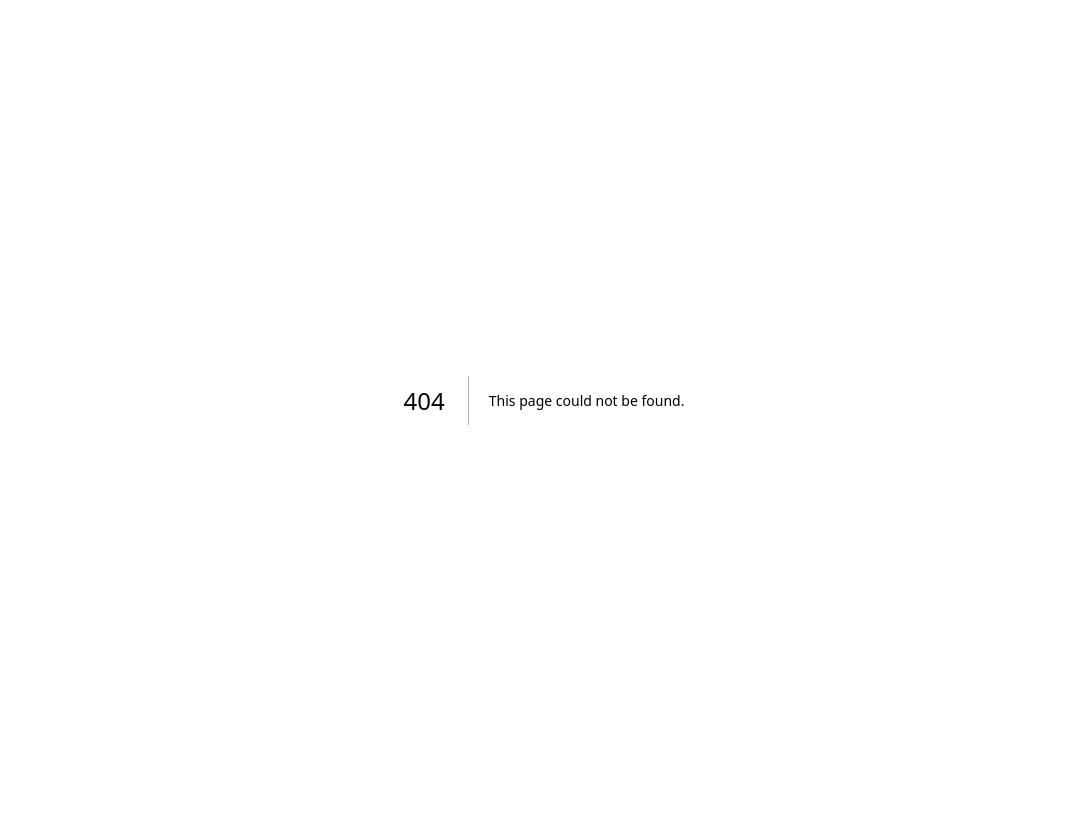
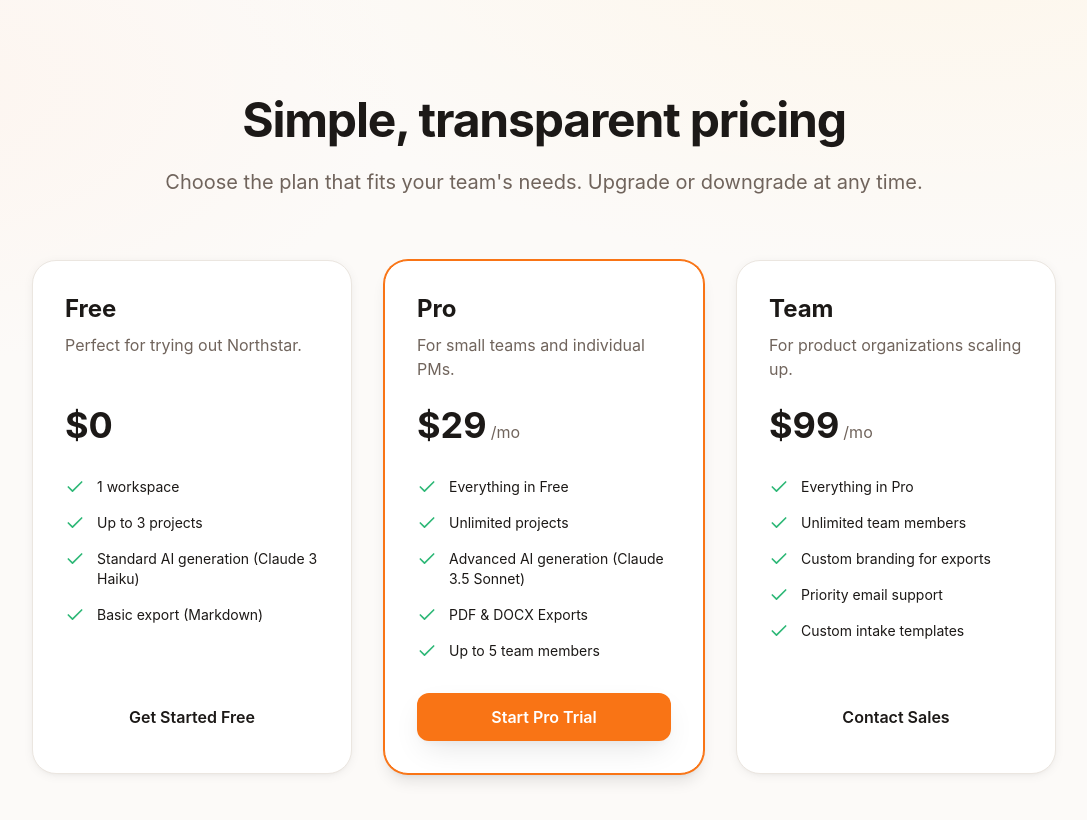
Before and after one commit to FarisAnugrah/northstar, a Next.js app in the folder app/: page /pricing in a window 1280 px wide. Before the commit this address had no page. Shown: the top 820 px of the page, without its empty margins (96-1183 px from the left). Built offline with nearby package versions, Linux system fonts and the light colour scheme.

Commit message:
feat: marketing and legal pages (pricing, privacy, terms) for phase 8 soft launch

```diff
--- /dev/null
+++ b/app/app/pricing/page.tsx
@@ -0,0 +1,108 @@
+import Link from "next/link";
+import { Check } from "lucide-react";
+
+const plans = [
+  {
+    name: "Free",
+    price: "$0",
+    description: "Perfect for trying out Northstar.",
+    features: [
+      "1 workspace",
+      "Up to 3 projects",
+      "Standard AI generation (Claude 3 Haiku)",
+      "Basic export (Markdown)",
+    ],
+    cta: "Get Started Free",
+    href: "/signup",
+  },
+  {
+    name: "Pro",
+    price: "$29",
+    period: "/mo",
+    description: "For small teams and individual PMs.",
+    features: [
+      "Everything in Free",
+      "Unlimited projects",
+      "Advanced AI generation (Claude 3.5 Sonnet)",
+      "PDF & DOCX Exports",
+      "Up to 5 team members",
+    ],
+    cta: "Start Pro Trial",
+    href: "/signup?plan=pro",
+    highlight: true,
+  },
+  {
+    name: "Team",
+    price: "$99",
+    period: "/mo",
+    description: "For product organizations scaling up.",
+    features: [
+      "Everything in Pro",
+      "Unlimited team members",
+      "Custom branding for exports",
+      "Priority email support",
+      "Custom intake templates",
+    ],
+    cta: "Contact Sales",
+    href: "mailto:sales@northstar.ai",
+  },
+];
+
+export default function PricingPage() {
+  return (
+    <div className="min-h-screen py-24 px-6">
+      <div className="max-w-7xl mx-auto">
+        <div className="text-center max-w-3xl mx-auto mb-16">
+          <h1 className="text-4xl md:text-5xl font-bold tracking-tight mb-6">
+            Simple, transparent pricing
+          </h1>
+          <p className="text-xl text-muted-foreground">
+            Choose the plan that fits your team&apos;s needs. Upgrade or downgrade at any time.
+          </p>
+        </div>
+
+        <div className="grid md:grid-cols-3 gap-8 max-w-5xl mx-auto">
+          {plans.map((plan) => (
+            <div
+              key={plan.name}
+              className={`rounded-3xl p-8 flex flex-col bg-surface border ${
+                plan.highlight
+                  ? "border-primary shadow-lg ring-1 ring-primary"
+                  : "border-border shadow-soft"
+              }`}
+            >
+              <div className="mb-8">
+                <h3 className="text-2xl font-bold mb-2">{plan.name}</h3>
+                <p className="text-muted-foreground h-12">{plan.description}</p>
+                <div className="mt-6 flex items-baseline gap-1">
+                  <span className="text-4xl font-bold">{plan.price}</span>
+                  {plan.period && <span className="text-muted-foreground">{plan.period}</span>}
+                </div>
+              </div>
+
+              <ul className="space-y-4 mb-8 flex-1">
+                {plan.features.map((feature) => (
+                  <li key={feature} className="flex gap-3 text-sm">
+                    <Check className="h-5 w-5 text-accent-emerald shrink-0" />
+                    <span>{feature}</span>
+                  </li>
+                ))}
+              </ul>
+
+              <Link
+                href={plan.href}
+                className={`w-full py-3 px-4 rounded-xl font-semibold text-center transition-colors ${
+                  plan.highlight
+                    ? "bg-primary text-primary-foreground hover:bg-primary-hover shadow-lift"
+                    : "bg-secondary text-secondary-foreground hover:bg-secondary/80"
+                }`}
+              >
+                {plan.cta}
+              </Link>
+            </div>
+          ))}
+        </div>
+      </div>
+    </div>
+  );
+}
--- /dev/null
+++ b/app/app/privacy/page.tsx
@@ -0,0 +1,35 @@
+export default function PrivacyPage() {
+  return (
+    <div className="min-h-screen py-24 px-6">
+      <div className="max-w-3xl mx-auto prose dark:prose-invert">
+        <h1>Privacy Policy</h1>
+        <p className="text-muted-foreground">Last updated: {new Date().toLocaleDateString()}</p>
+
+        <h2>1. Information We Collect</h2>
+        <p>
+          We collect information you provide directly to us, including:
+          name, email address, company name, and payment information when you subscribe.
+        </p>
+
+        <h2>2. How We Use AI</h2>
+        <p>
+          Northstar uses third-party AI providers (such as Anthropic and OpenAI) to process your
+          project specifications. We do not use your proprietary data to train our own base models,
+          and our agreements with API providers prohibit them from using your data for model training.
+        </p>
+
+        <h2>3. Data Storage and Security</h2>
+        <p>
+          Your data is stored securely using industry-standard encryption both in transit and at rest.
+          We use role-based access control (RLS) to ensure your workspace data remains isolated.
+        </p>
+
+        <h2>4. Contact Us</h2>
+        <p>
+          If you have any questions about this Privacy Policy, please contact us at:
+          privacy@northstar.ai
+        </p>
+      </div>
+    </div>
+  );
+}
--- /dev/null
+++ b/app/app/terms/page.tsx
@@ -0,0 +1,40 @@
+export default function TermsPage() {
+  return (
+    <div className="min-h-screen py-24 px-6">
+      <div className="max-w-3xl mx-auto prose dark:prose-invert">
+        <h1>Terms of Service</h1>
+        <p className="text-muted-foreground">Last updated: {new Date().toLocaleDateString()}</p>
+
+        <h2>1. Acceptance of Terms</h2>
+        <p>
+          By accessing and using Northstar (&quot;the Service&quot;), you agree to be bound by these Terms of Service.
+        </p>
+
+        <h2>2. Subscription and Billing</h2>
+        <p>
+          Some aspects of the Service are billed on a subscription basis. You will be billed in advance
+          on a recurring, periodic basis. All fees are non-refundable unless otherwise required by law.
+        </p>
+
+        <h2>3. Acceptable Use</h2>
+        <p>
+          You agree not to use the Service to generate prohibited content, reverse engineer the platform,
+          or attempt to bypass our rate limits and security measures.
+        </p>
+
+        <h2>4. Generated Content</h2>
+        <p>
+          You retain all rights to the input you provide to the Service. Any documents or content
+          generated by the Service based on your input belong to you.
+        </p>
+
+        <h2>5. Limitation of Liability</h2>
+        <p>
+          Northstar provides AI-generated drafts. We are not responsible for the business outcomes,
+          technical implementations, or legal standing of the generated specifications. Always review
+          and verify generated documents before use.
+        </p>
+      </div>
+    </div>
+  );
+}
--- a/app/package.json
+++ b/app/package.json
@@ -17,10 +17,12 @@
     "@prisma/client": "^5.22.0",
     "@supabase/ssr": "^0.5.2",
     "@supabase/supabase-js": "^2.46.1",
+    "@tailwindcss/typography": "^0.5.20",
     "@tiptap/pm": "^2.27.2",
     "@tiptap/react": "^2.27.2",
     "@tiptap/starter-kit": "^2.27.2",
     "docx": "^9.7.1",
+    "lucide-react": "^1.39.0",
     "next": "14.2.18",
     "pdfkit": "^0.20.2",
     "react": "^18.3.1",
--- a/app/tailwind.config.ts
+++ b/app/tailwind.config.ts
@@ -35,7 +35,7 @@
       },
     },
   },
-  plugins: [],
+  plugins: [require("@tailwindcss/typography")],
 };
 
 export default config;
```
Also changed, not shown: 1 other file (tests, documents, lock files or other folders).
